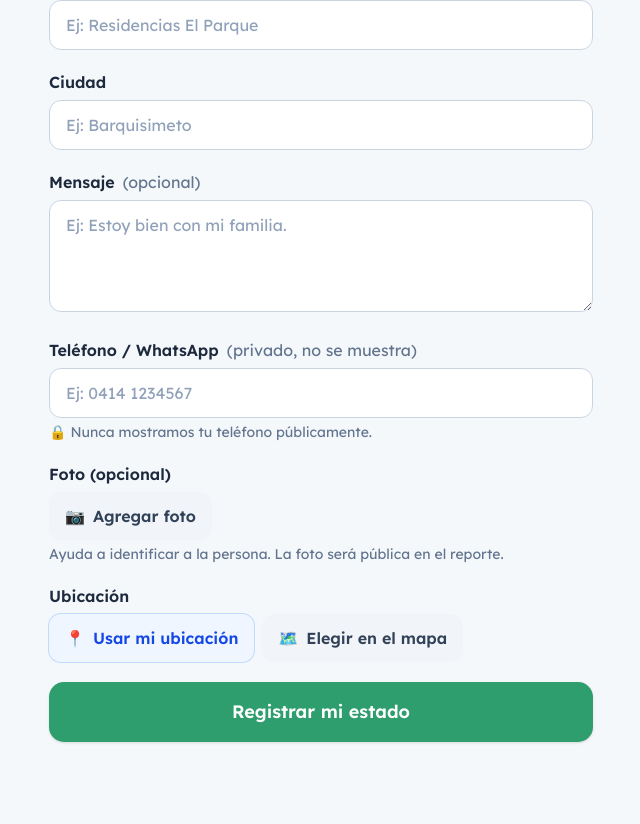
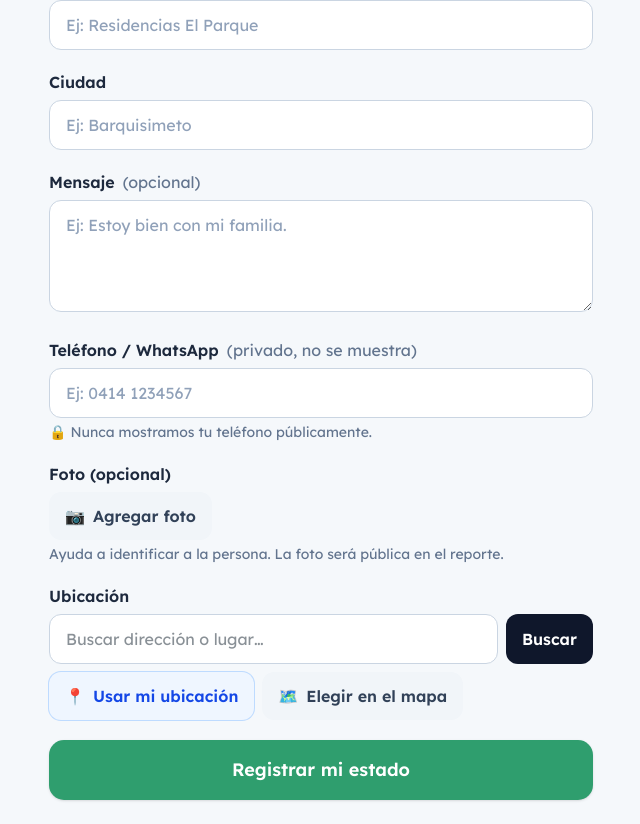
Before and after one commit to henrriusdev/venezuela-ayuda, a Next.js app: page /a-salvo in a window 1280 px wide. Shown: the part 589-1413 px from the top of the page, without its empty margins (319-959 px from the left). Before the commit the page ends 1355 px from the top, so only its background shows below. Built offline with nearby package versions, Linux system fonts and the light colour scheme; no server answers.

Commit message:
LocationPicker: add address/place search to place the pin easily

```diff
--- a/src/components/LocationPicker.tsx
+++ b/src/components/LocationPicker.tsx
@@ -14,8 +14,47 @@ export default function LocationPicker({ required = false }: { required?: boolea
   const [coords, setCoords] = useState<{ lat: number; lng: number } | null>(null);
   const [geoError, setGeoError] = useState<string | null>(null);
   const [locating, setLocating] = useState(false);
+  const [query, setQuery] = useState("");
+  const [searching, setSearching] = useState(false);
+  const [searchError, setSearchError] = useState<string | null>(null);
   const containerRef = useRef<HTMLDivElement>(null);
   const mapRef = useRef<MLMap | null>(null);
+
+  // Geocode an address/place (OpenStreetMap Nominatim, keyless) and jump the
+  // pin there. Far easier than dragging the map across the whole country.
+  async function searchPlace() {
+    const q = query.trim();
+    if (q.length < 3) {
+      setSearchError("Escribe una dirección o lugar.");
+      return;
+    }
+    setSearching(true);
+    setSearchError(null);
+    try {
+      const res = await fetch(
+        `https://nominatim.openstreetmap.org/search?format=jsonv2&limit=1&countrycodes=ve&q=${encodeURIComponent(
+          q
+        )}`,
+        { headers: { Accept: "application/json" } }
+      );
+      const arr = (await res.json()) as Array<{ lat: string; lon: string }>;
+      if (!Array.isArray(arr) || !arr.length) {
+        setSearchError("No encontramos ese lugar. Prueba con otra dirección.");
+        return;
+      }
+      const lat = +Number(arr[0].lat).toFixed(6);
+      const lng = +Number(arr[0].lon).toFixed(6);
+      setCoords({ lat, lng });
+      setOpen(true);
+      // If the map is already mounted, fly to it; otherwise the init effect
+      // centers on the new coords when the panel opens.
+      mapRef.current?.flyTo({ center: [lng, lat], zoom: 16 });
+    } catch {
+      setSearchError("No se pudo buscar. Revisa tu conexión.");
+    } finally {
+      setSearching(false);
+    }
+  }
 
   // Initialize the map only after the picker is opened.
   useEffect(() => {
@@ -82,6 +121,33 @@ export default function LocationPicker({ required = false }: { required?: boolea
       <input type="hidden" name="latitude" value={coords?.lat ?? ""} readOnly />
       <input type="hidden" name="longitude" value={coords?.lng ?? ""} readOnly />
 
+      {/* Address / place search */}
+      <div className="mb-2 flex gap-2">
+        <input
+          type="text"
+          value={query}
+          onChange={(e) => setQuery(e.target.value)}
+          onKeyDown={(e) => {
+            if (e.key === "Enter") {
+              e.preventDefault();
+              searchPlace();
+            }
+          }}
+          placeholder="Buscar dirección o lugar…"
+          aria-label="Buscar dirección o lugar"
+          className="min-w-0 flex-1 rounded-xl border border-slate-300 bg-white px-4 py-3 text-base"
+        />
+        <button
+          type="button"
+          onClick={searchPlace}
+          disabled={searching}
+          className="shrink-0 rounded-xl bg-slate-900 px-4 py-3 font-semibold text-white disabled:opacity-60"
+        >
+          {searching ? "…" : "Buscar"}
+        </button>
+      </div>
+      {searchError && <p className="mb-2 text-sm text-amber-700">{searchError}</p>}
+
       <div className="flex flex-wrap gap-2">
         <button
           type="button"
```
